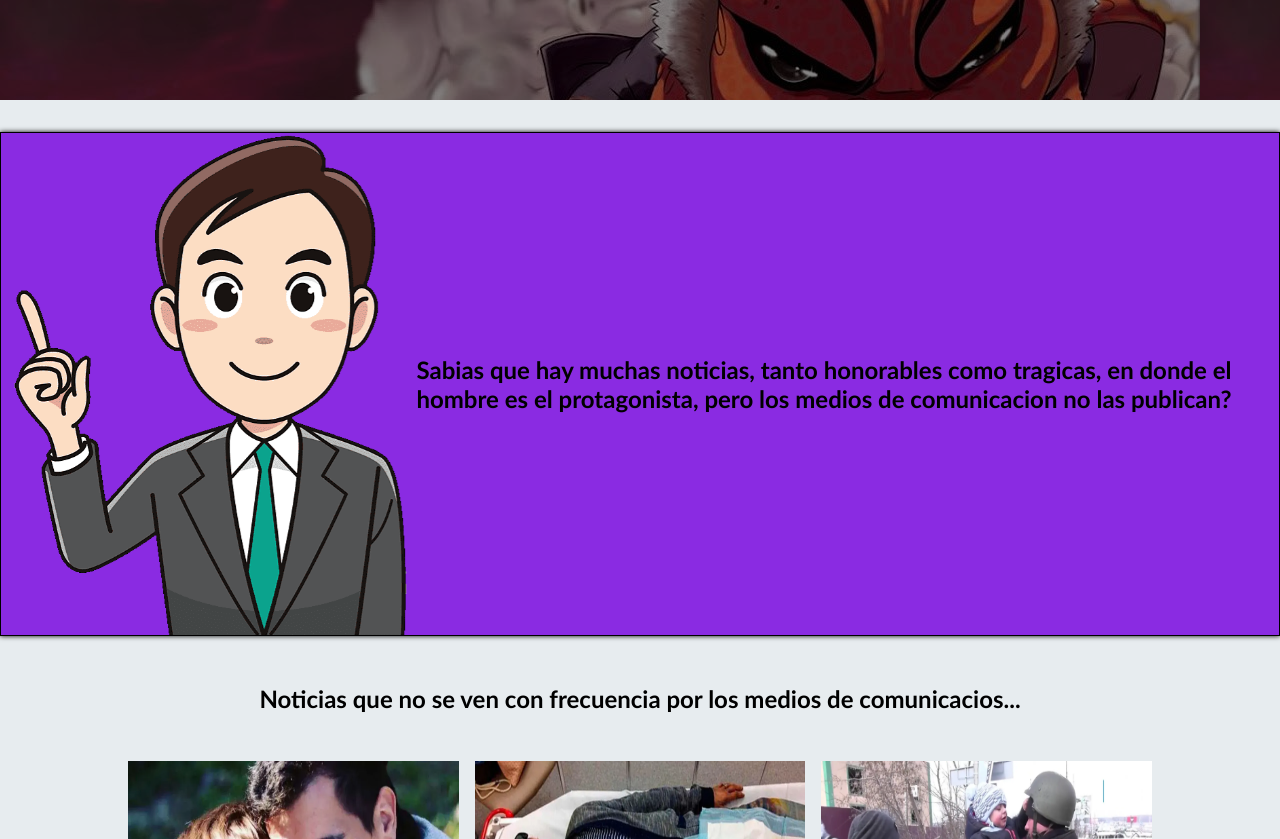
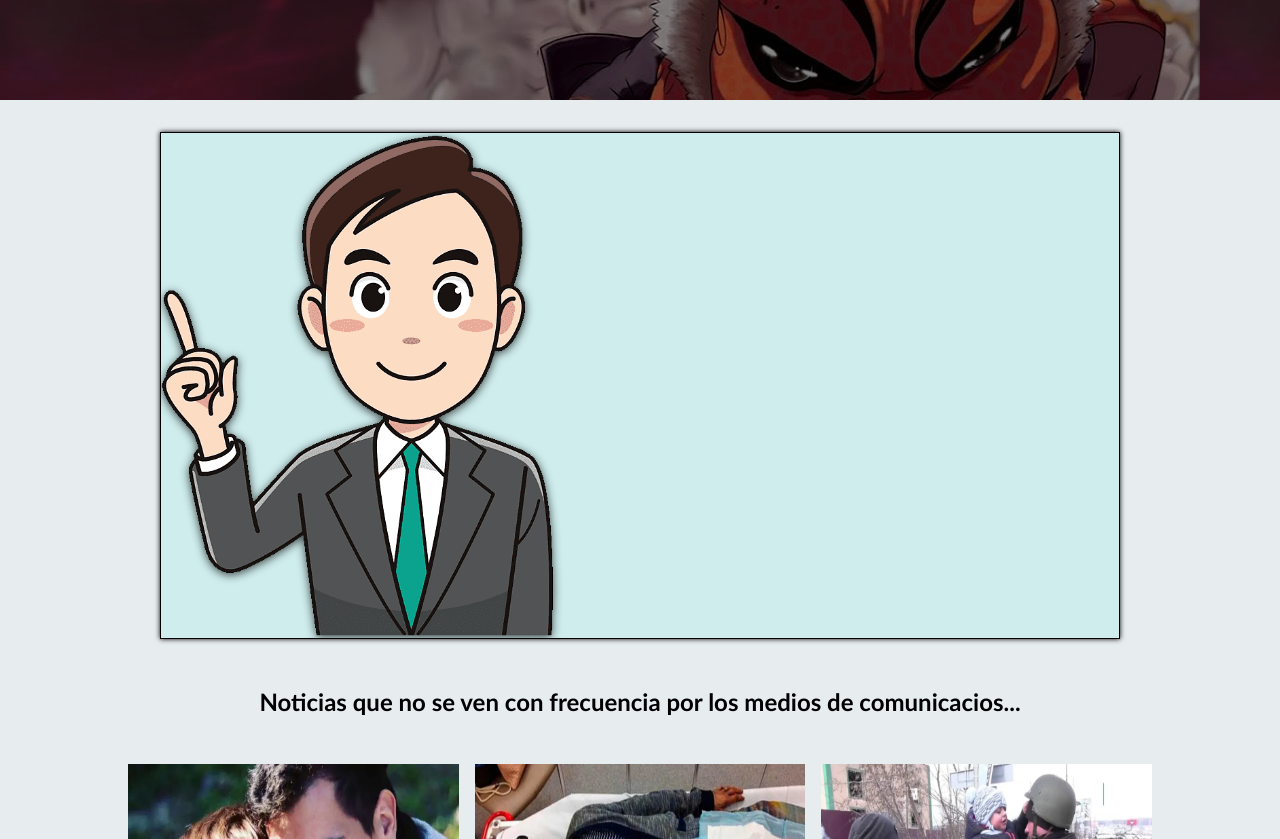
Before and after one commit to NerinaPac/Fullstack-hombre, an Angular app in the folder front/: page / in a window 1280 px wide. Shown: the part 480-1319 px from the top of the page. Built offline with nearby package versions, Linux system fonts and the light colour scheme.

Commit message:
fix: install AOS, y arreglos en el cartel.

```diff
--- a/front/angular.json
+++ b/front/angular.json
@@ -50,7 +50,8 @@
               "src/assets"
             ],
             "styles": [
-              "src/styles.scss"
+              "src/styles.scss",
+              "./node_modules/aos/dist/aos.css"
             ],
             "scripts": []
           },
--- a/front/package.json
+++ b/front/package.json
@@ -26,7 +26,9 @@
     "@angular-devkit/build-angular": "^14.0.4",
     "@angular/cli": "~14.0.4",
     "@angular/compiler-cli": "^14.0.0",
+    "@types/aos": "^3.0.4",
     "@types/jasmine": "~4.0.0",
+    "aos": "^3.0.0-beta.6",
     "jasmine-core": "~4.1.0",
     "karma": "~6.3.0",
     "karma-chrome-launcher": "~3.1.0",
--- a/front/src/app/app.component.ts
+++ b/front/src/app/app.component.ts
@@ -1,5 +1,6 @@
 // tree shaking
-import { Component } from '@angular/core';
+import { Component, OnInit } from '@angular/core';
+import * as AOS from 'aos';
 
 @Component({
   selector: 'app-root',
@@ -7,4 +8,8 @@ import { Component } from '@angular/core';
   styleUrls: ['./app.component.scss']
 })
 export class AppComponent {
+  title = 'AosEx';
+  ngOnInit():void{
+    AOS.init();
+  }
 }
--- a/front/src/app/components/cartel/cartel.component.html
+++ b/front/src/app/components/cartel/cartel.component.html
@@ -1,7 +1,7 @@
 <div class="cartel">
-    <img class="cartel-img "src="assets/carteles/empresario.png" alt="dibujo de un hombre levando su dedo">
+    <img class="cartel-img "src="assets/carteles/empresario.png" alt="dibujo de un hombre levando su dedo" data-aos="fade-right">
 
-        <h2>Sabias que hay muchas noticias, tanto honorables como tragicas, en donde el hombre es el protagonista,
+        <h2 data-aos="fade-left">Sabias que hay muchas noticias, tanto honorables como tragicas, en donde el hombre es el protagonista,
             pero los medios de comunicacion no las publican?
         </h2>
 
--- a/front/src/app/components/cartel/cartel.component.scss
+++ b/front/src/app/components/cartel/cartel.component.scss
@@ -1,8 +1,8 @@
 .cartel{
-    background-color: blueviolet;
+    background-color: var(--celesteclaro);
     display: flex;
     margin: 2rem auto;
-    max-width: 80rem;
+    max-width: 60rem;
     justify-content: center;
     align-items: center;
     border: black solid 1px;
@@ -11,61 +11,15 @@
 
     &-img {
         max-width: 25rem;
-        animation: aparecerIzq 2s ease;
-        opacity: 0;
-        margin-bottom: -3px;
-        animation-fill-mode: both;
+        filter: drop-shadow(0 2px 5px rgba(0, 0, 0, 0.7));
+
 
     }
 
     & h2{
         text-align: center;
         padding-right: 2rem;
-        animation: aparecerDer 5s ease;
-        opacity: 0;
-        animation-fill-mode: both;
 
     }
 
 }
-
-.img-animada{
-
-
-
-}
-
-.h2-animado{
-
-
-}
-
-@keyframes aparecerIzq {
-0% {
-    transform: translateX(-20vw);
-    opacity: 0;
-
-}
-
-100%{
-    transform: translateX(01vw);
-    opacity: 1;
-
-}
-
-}
-@keyframes aparecerDer {
-
-    0% {
-        transform:translateX(10vw);
-        opacity: 0;
-
-    }
-
-    100%{
-        transform: translateX(0vw);
-        opacity: 1;
-
-    }
-
-}
--- a/front/src/app/components/cartel/cartel.component.ts
+++ b/front/src/app/components/cartel/cartel.component.ts
@@ -1,4 +1,5 @@
 import { Component, OnInit } from '@angular/core';
+import * as AOS from 'aos';
 
 @Component({
   selector: 'app-cartel',
@@ -14,6 +15,9 @@ export class CartelComponent implements OnInit {
   }
 
   ngOnInit(): void {
+    AOS.init({
+    duration: 1500,
+  });
   }
 
 }
```
Also changed, not shown: 1 other file (tests, documents, lock files or other folders).
